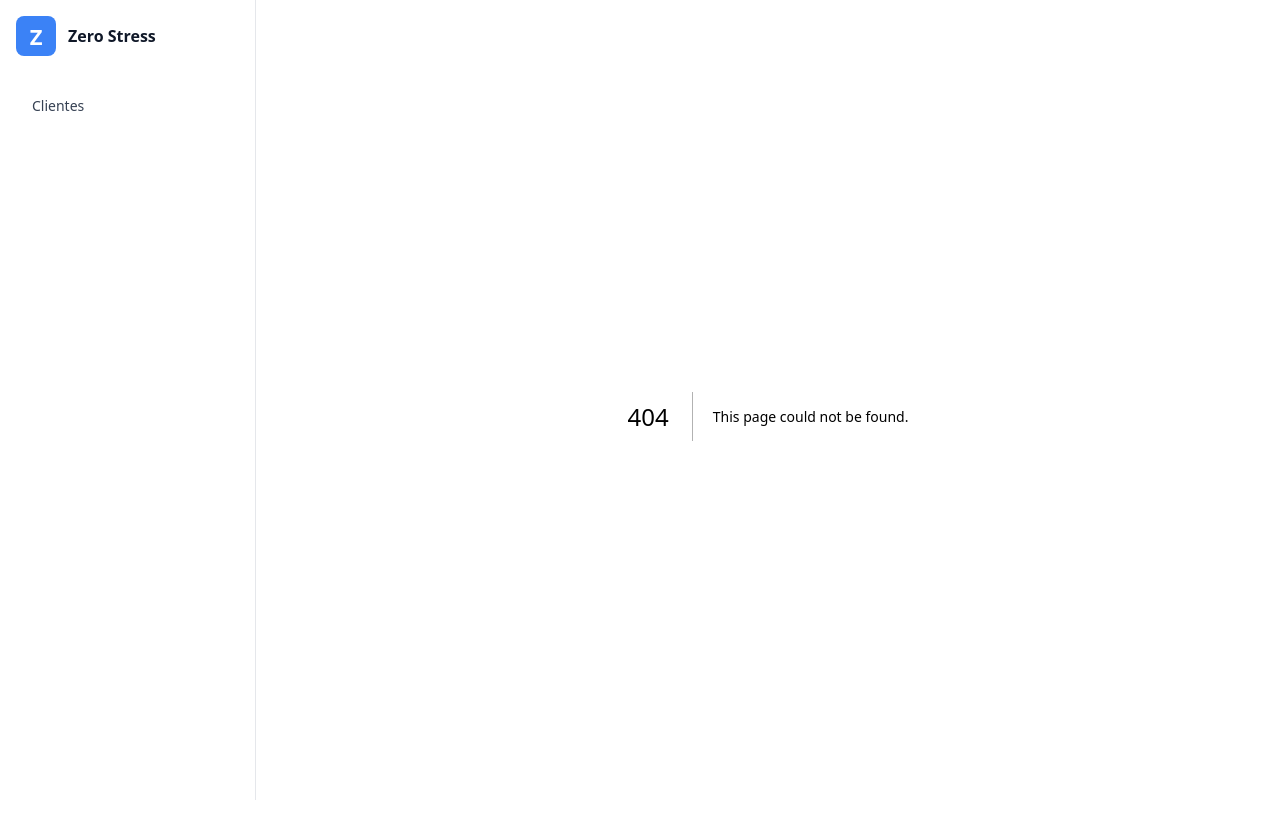
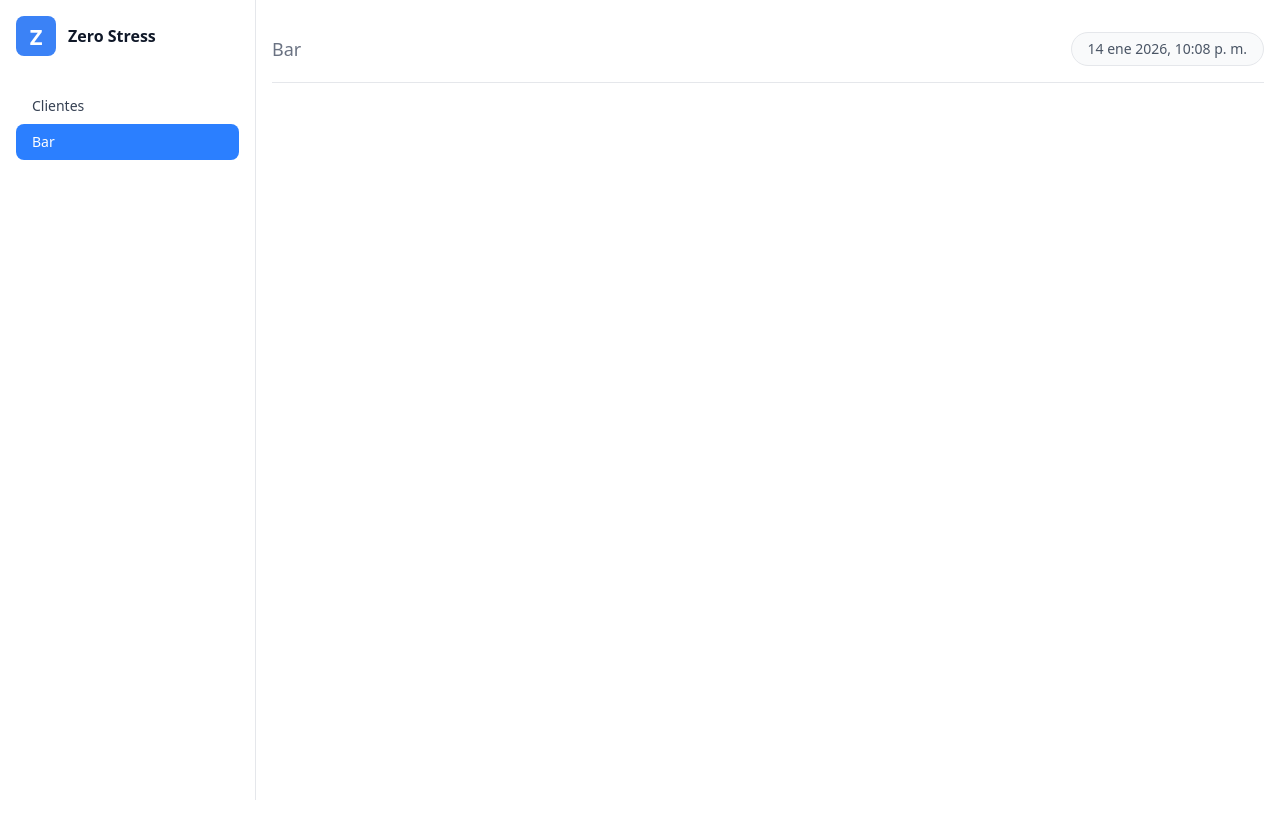
Before and after one commit to matiassromo/zsx-frontend, a Next.js app: page /bar in a window 1280 px wide. Before the commit this address had no page. After the commit the page ends 800 px from the top, so only its background shows below. Built offline with nearby package versions, Linux system fonts and the light colour scheme.

Commit message:
add bar page

```diff
--- /dev/null
+++ b/app/bar/page.tsx
@@ -0,0 +1,9 @@
+import InfoBar from "@/app/components/InfoBar";
+
+export default function BarPage() {
+  return (
+    <div>
+      <InfoBar title="Bar" />
+    </div>
+  );
+}
--- a/app/components/Sidebar.tsx
+++ b/app/components/Sidebar.tsx
@@ -100,6 +100,7 @@ export function Sidebar() {
         {/* Navigation */}
         <nav className="mt-4 px-4">
           <SidebarButton href="/clientes">Clientes</SidebarButton>
+          <SidebarButton href="/bar">Bar</SidebarButton>
         </nav>
       </nav>
     </>
```
